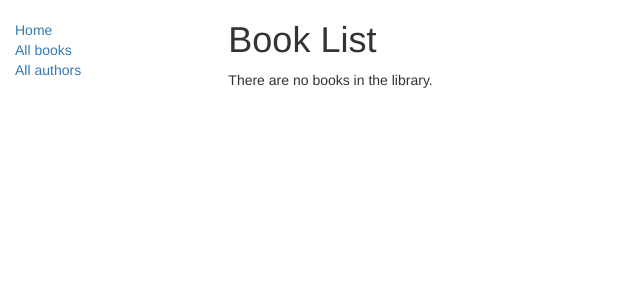
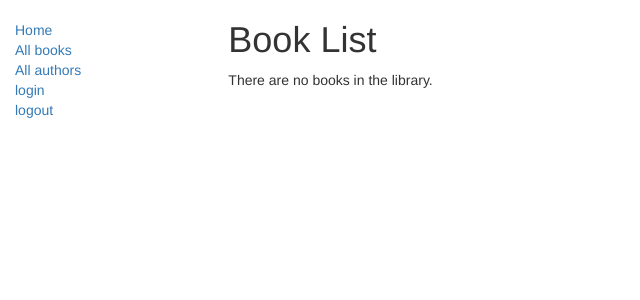
Before and after one commit to GallashZhukau/locallibrary, a Django app: page /catalog/books/ in a window 1280 px wide. Shown: the top 300 px of the page, without its empty margins (0-640 px from the left). Run offline with Django 5.2, Linux system fonts and the light colour scheme; data that the repository does not hold is empty; some libraries are stand-ins or nearby versions.

Commit message:
base_generic.html added new button tp side bar login and logout

```diff
--- a/locallibrary/catalog/templates/base_generic.html
+++ b/locallibrary/catalog/templates/base_generic.html
@@ -24,6 +24,8 @@
               <li><a href="{% url 'index' %}">Home</a></li>
               <li><a href="{% url 'books' %}">All books</a></li>
               <li><a href="{% url 'authors' %}">All authors</a></li>
+              <li><a href="{% url 'login' %}">login</a></li>
+              <li><a href="{% url 'logout' %}">logout</a></li>
             </ul>
           {% endblock %}
         </div>
```
